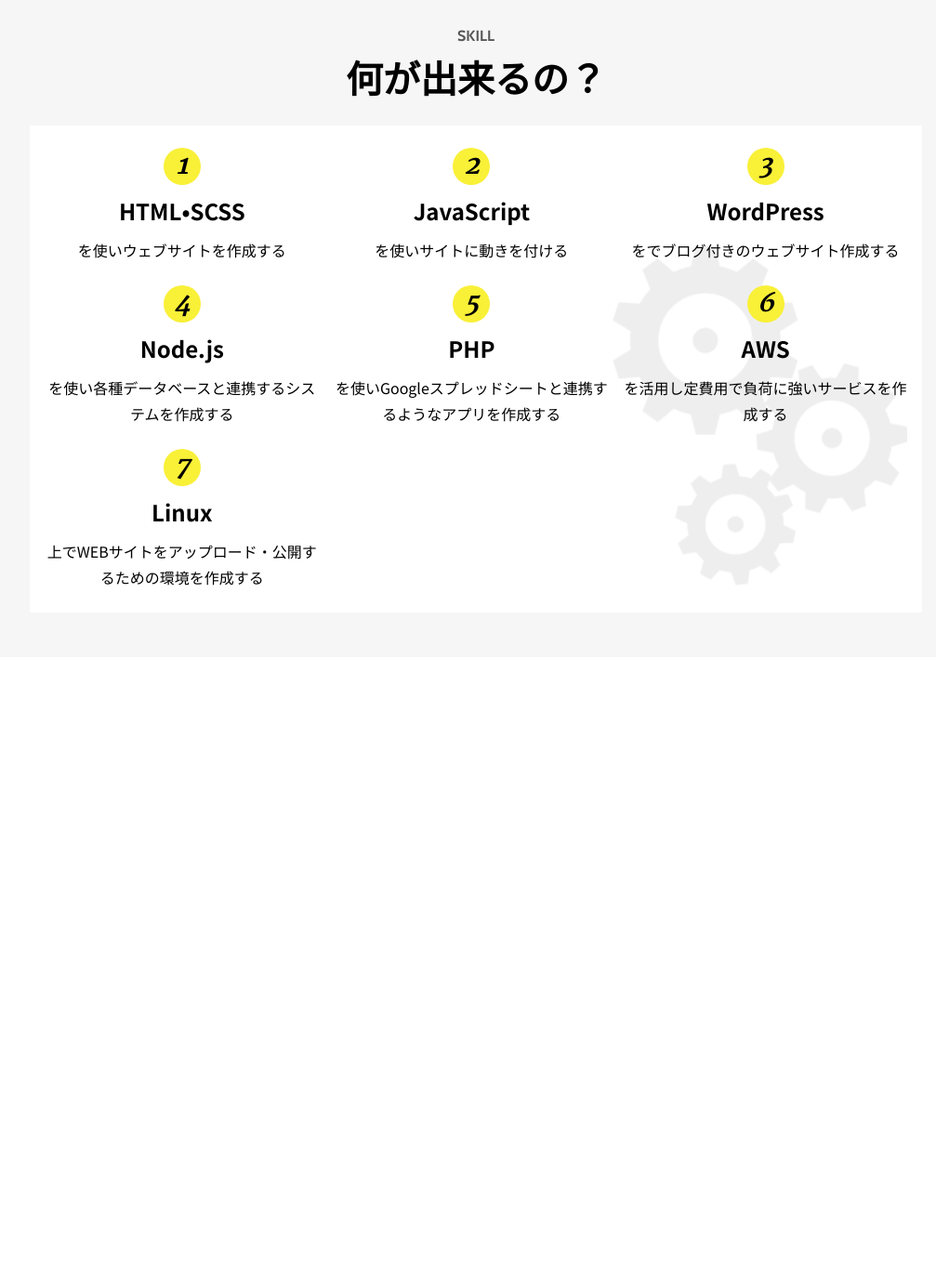
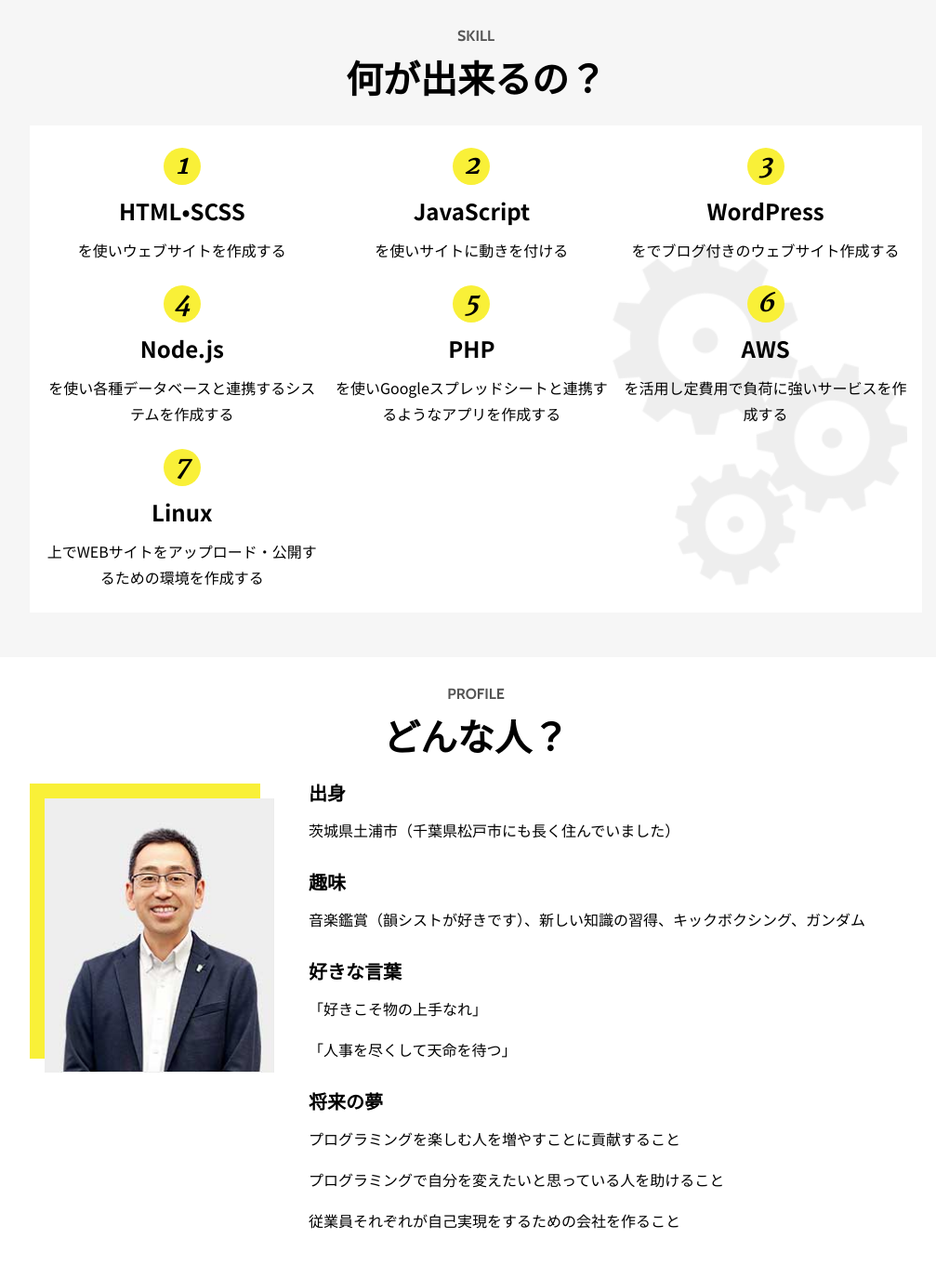
Before and after one commit to kensukegoto/self-appeal, a PHP site: page / in a window 1280 px wide; the page is wider, and only the part inside the window is pictured. Shown: the part 697-2072 px from the top of that part at 93% size, without its empty margins (128-1135 px from the left). Before the commit the page ends 1327 px from the top of that part, so only its background shows below. Run offline with PHP 8.4, Linux system fonts and the light colour scheme.

Commit message:
追加：プロフィールのHTMLとスタイル

```diff
--- /dev/null
+++ b/__dev/sass/block/_b-profile.scss
@@ -0,0 +1,20 @@
+.b-profile{
+  padding-top: 24px;
+  padding-bottom: 48px;
+  @include media(l){
+    padding-top: 32px;
+  }
+
+  &__inner{
+    margin-top: 20px;
+    margin-right: 16px;
+    margin-left: 16px;
+    @include media(l){
+      width: 960px;
+      margin-top: 32px;
+      margin-left: auto;
+      margin-right: auto;
+    }
+  }
+
+}
--- /dev/null
+++ b/__dev/sass/component/_c-profile-img.scss
@@ -0,0 +1,25 @@
+.c-profile-img {
+  padding-top: 8px;
+  padding-left: 8px;
+  position: relative;
+  @include media(l){
+    padding-top: 16px;
+    padding-left: 16px;
+  }
+  &::before{
+    content: "";
+    display: block;
+    position: absolute;
+    top: 0;
+    left: 0;
+    width: calc(100% - 8px);
+    padding-bottom: calc(118% - 8px);
+    background-color: color(accent);
+    z-index: -1;
+    @include media(l){
+      width: calc(100% - 16px);
+      padding-bottom: calc(118% - 16px);
+    }
+  }
+  img{width: 100%;}
+}
--- /dev/null
+++ b/__dev/sass/component/_c-profile-list.scss
@@ -0,0 +1,28 @@
+.c-profile-list{
+
+  margin-top: 16px;
+  @include media(m){
+    margin-top: 0;
+  }
+
+  dt{
+    margin-top: 16px;
+    font-weight: bold;
+    font-size: 1.8rem;
+    &:first-child{
+      margin-top: 0;
+    }
+
+    @include media(l){
+      margin-top: 32px;
+      font-size: 2rem;
+    }
+  }
+  dd{
+    margin-top: 8px;
+    line-height: 1.75;
+    @include media(l){
+      margin-top: 16px;
+    }
+  }
+}
--- a/__dev/sass/index.scss
+++ b/__dev/sass/index.scss
@@ -8,6 +8,7 @@
 @import "block/b-header";
 @import "block/b-mv";
 @import "block/b-skill";
+@import "block/b-profile";
 
 // Element
 // これ以上分解不可
@@ -23,12 +24,15 @@
 @import "component/c-heading";
 @import "component/c-skill";
 @import "component/c-gear";
+@import "component/c-profile-img";
+@import "component/c-profile-list";
 
 // Module
 // ComponentやElementの集まり
 @import "module/m-gnavi--sp.scss";
 @import "module/m-gnavi--pc.scss";
 @import "module/m-skills.scss";
+@import "module/m-profile.scss";
 
 // utility
 @import "utility/u-fontsize";
--- /dev/null
+++ b/__dev/sass/module/_m-profile.scss
@@ -0,0 +1,28 @@
+.m-profile{
+
+  @include media(m){
+    display: flex;
+    justify-content: space-between;
+  }
+  @include media(l){
+    width: 960px;
+    margin-left: auto;
+    margin-right: auto;
+  }
+  .c-profile-img{
+    @include media(m){
+      width: calc(40% - 16px);
+    }
+    @include media(l){
+      width: calc(31.25% - 36px);
+    }
+  }
+  .c-profile-list{
+    @include media(m){
+      width: calc(100% - 40%);
+    }
+    @include media(l){
+      width: calc(100% - 31.25%);
+    }
+  }
+}
--- a/css/index.css
+++ b/css/index.css
@@ -158,6 +158,16 @@ body {
   z-index: 0;
 }
 
+.b-profile {
+  padding-top: 24px;
+  padding-bottom: 48px;
+}
+.b-profile__inner {
+  margin-top: 20px;
+  margin-right: 16px;
+  margin-left: 16px;
+}
+
 .c-humburger {
   position: relative;
   display: block;
@@ -321,6 +331,42 @@ body {
 .c-gear img {
   width: 100%;
 }
+
+.c-profile-img {
+  padding-top: 8px;
+  padding-left: 8px;
+  position: relative;
+}
+.c-profile-img::before {
+  content: "";
+  display: block;
+  position: absolute;
+  top: 0;
+  left: 0;
+  width: calc(100% - 8px);
+  padding-bottom: calc(118% - 8px);
+  background-color: #f9f038;
+  z-index: -1;
+}
+.c-profile-img img {
+  width: 100%;
+}
+
+.c-profile-list {
+  margin-top: 16px;
+}
+.c-profile-list dt {
+  margin-top: 16px;
+  font-weight: bold;
+  font-size: 1.8rem;
+}
+.c-profile-list dt:first-child {
+  margin-top: 0;
+}
+.c-profile-list dd {
+  margin-top: 8px;
+  line-height: 1.75;
+}
 .m-skills {
   display: flex;
   flex-wrap: wrap;
@@ -1363,11 +1409,24 @@ body {
     bottom: 28px;
     right: 16px;
   }
+  .c-profile-list {
+    margin-top: 0;
+  }
   .m-skills .c-skill {
     width: calc(33% - (16px * 2)/3);
   }
   .m-skills .c-skill:nth-child(3n) {
     width: calc(34% - (16px * 2)/3);
+  }
+  .m-profile {
+    display: flex;
+    justify-content: space-between;
+  }
+  .m-profile .c-profile-img {
+    width: calc(40% - 16px);
+  }
+  .m-profile .c-profile-list {
+    width: calc(100% - 40%);
   }
   .u-mt0-m {
     margin-top: 0px;
@@ -2426,6 +2485,15 @@ body {
     padding: 0 16px;
     padding-bottom: 24px;
   }
+  .b-profile {
+    padding-top: 32px;
+  }
+  .b-profile__inner {
+    width: 960px;
+    margin-top: 32px;
+    margin-left: auto;
+    margin-right: auto;
+  }
   .c-humburger {
     display: none !important;
   }
@@ -2478,6 +2546,21 @@ body {
   .c-skill__txt span {
     margin-top: 16px;
     font-size: 1.6rem;
+  }
+  .c-profile-img {
+    padding-top: 16px;
+    padding-left: 16px;
+  }
+  .c-profile-img::before {
+    width: calc(100% - 16px);
+    padding-bottom: calc(118% - 16px);
+  }
+  .c-profile-list dt {
+    margin-top: 32px;
+    font-size: 2rem;
+  }
+  .c-profile-list dd {
+    margin-top: 16px;
   }
   .m-gnavi__lists__content {
     display: flex;
@@ -2518,6 +2601,17 @@ body {
   .m-skills .c-skill {
     margin-top: 24px;
   }
+  .m-profile {
+    width: 960px;
+    margin-left: auto;
+    margin-right: auto;
+  }
+  .m-profile .c-profile-img {
+    width: calc(31.25% - 36px);
+  }
+  .m-profile .c-profile-list {
+    width: calc(100% - 31.25%);
+  }
   .u-mt0-l {
     margin-top: 0px;
   }
--- a/index.html
+++ b/index.html
@@ -97,6 +97,28 @@
         </figure>
       </div>
     </section>
+    <section class="b-profile">
+      <h2 class="c-heading">
+        <span>PROFILE</span>
+        <b>どんな人？</b>
+      </h2>
+      <div class="b-profile__inner m-profile">
+        <figure class="c-profile-img"><img src="./image/c-profile-img.jpg" alt=""></figure>
+        <dl class="c-profile-list">
+          <dt>出身</dt>
+          <dd>茨城県土浦市（千葉県松戸市にも長く住んでいました）</dd>
+          <dt>趣味</dt>
+          <dd>音楽鑑賞（韻シストが好きです）、新しい知識の習得、キックボクシング、ガンダム</dd>
+          <dt>好きな言葉</dt>
+          <dd>「好きこそ物の上手なれ」</dd>
+          <dd>「人事を尽くして天命を待つ」</dd>
+          <dt>将来の夢</dt>
+          <dd>プログラミングを楽しむ人を増やすことに貢献すること</dd>
+          <dd>プログラミングで自分を変えたいと思っている人を助けること</dd>
+          <dd>従業員それぞれが自己実現をするための会社を作ること</dd>
+        </dl>
+      </div>
+    </section>
   </main>
   <script>
 
```
Also changed, not shown: image/c-profile-img.jpg (added).
